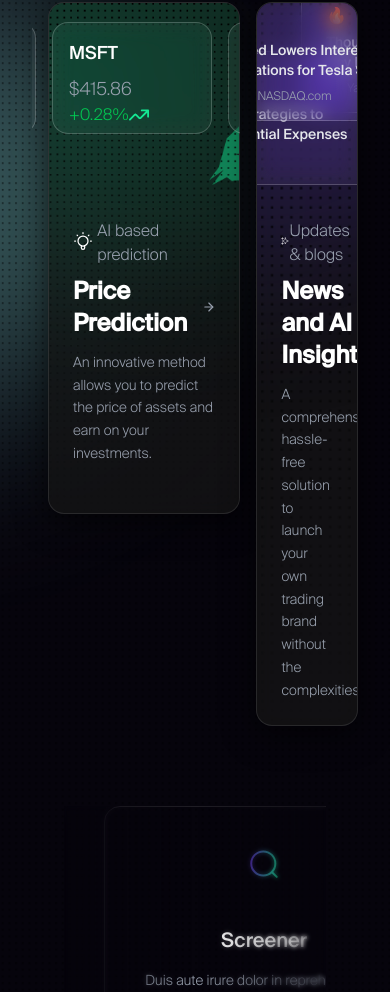
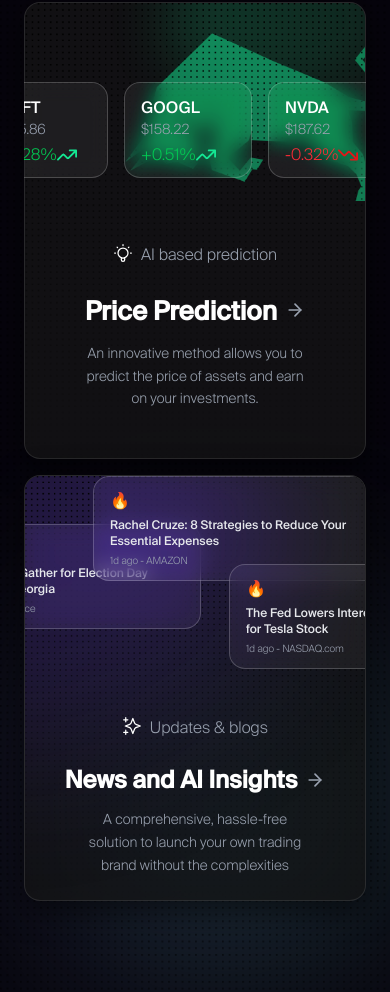
Before and after one commit to annsabbasi/tren, a React (Vite) app: page / in a window 390 px wide. Shown: the part 1624-2616 px from the top of the page. Built offline with nearby package versions, Linux system fonts and the light colour scheme.

Commit message:
first Four pages responsive done

```diff
--- a/src/App.css
+++ b/src/App.css
@@ -133,17 +133,17 @@ h5 {
 
 @media (max-width: 640px) {
   .purple-shadow {
-    filter: blur(100px) saturate(90%);
+    filter: blur(120px) saturate(65%);
   }
 }
 
 .green-circled {
   background: linear-gradient(274.57deg, #0C744A 1.89%, #14E893 98.19%);
-  width: 600px;
-  height: 400px;
+  /* width: 600px; */
+  /* height: 400px; */
   border-radius: 50%;
   opacity: 0.2;
-  filter: blur(80px);
+  /* filter: blur(80px); */
   z-index: -2;
 }
 
--- a/src/pages/Home/components/RevolutionBullCard.tsx
+++ b/src/pages/Home/components/RevolutionBullCard.tsx
@@ -34,10 +34,10 @@ const data: StockData[] = [
 
 // StockCard Component for Marquee Items
 const StockCard = ({ item }: { item: StockData }) => (
-    <div className="glass-card text-white p-4 flex flex-col justify-between rounded-3xl h-28 w-40">
-        <div className="space-y-2">
-            <h5 className="font-medium text-lg">{item.name}</h5>
-            <p className="text-lg font-medium text-gray-400">{item.amount}</p>
+    <div className="glass-card text-white p-4 flex flex-col justify-between rounded-3xl sm:h-28 sm:w-40 w-32 h-24 sm:pt-4 pt-3">
+        <div className="sm:space-y-2 space-y-0 sm:mb-0 mb-1">
+            <h5 className="font-medium sm:text-lg text-base">{item.name}</h5>
+            <p className="sm:text-lg font-medium text-gray-400 text-sm">{item.amount}</p>
         </div>
         <p
             className={`flex items-center font-medium ${item.bonus.startsWith('+') ? 'text-green-500' : 'text-red-500'
@@ -92,42 +92,42 @@ const MarqueeCards = ({
 
 export default function RevolutionBullCard() {
     return (
-        <div className="relative flex items-stretch justify-between gap-4 mx-auto pl-8 pb-20 max-w-6xl">
+        <div className="relative flex items-stretch justify-between gap-4 mx-auto pb-20 max-w-6xl sm:flex-row flex-col sm:pr-0 px-6">
             {/* First Card */}
-            <div className="relative pl-4">
+            <div className="relative sm:pl-4 pl-0">
                 <Card className="relative overflow-hidden glass-dark">
                     <CardHeader className="pb-4">
                         <div className="relative h-28 mb-4">
                             <img
                                 src={greenBull}
                                 alt="bull"
-                                className="w-[400px] h-[230px] object-contain absolute top-3 right-6 -mr-40 -z-3 opacity-50"
+                                className="sm:w-[400px] sm:h-[230px] object-contain absolute sm:top-3 right-6 sm:-mr-40 -z-3 opacity-50 w-64 h-44 -mr-16 top-0"
                             />
                         </div>
                     </CardHeader>
-                    <CardContent className="pt-4 z-10">
-                        <p className="flex items-center text-gray-400 mb-2 text-base">
+                    <CardContent className="pt-4 z-10 sm:text-left text-center">
+                        <p className="flex items-center text-gray-400 mb-2 text-base sm:justify-start justify-center sm:mt-0 mt-6">
                             <span>
                                 <img src={idea} alt="idea" className="size-5 mr-2 mb-1" />
                             </span>
                             AI based prediction
                         </p>
-                        <h3 className="text-2xl font-semibold flex items-center gap-2 mb-3">
+                        <h3 className="sm:text-2xl font-semibold flex items-center gap-2 mb-3 sm:justify-start justify-center text-[26px] sm:mt-0 mt-6">
                             Price Prediction
                             <ArrowRight className="w-5 h-5 text-gray-400" />
                         </h3>
-                        <p className="text-gray-400 text-sm leading-relaxed">
+                        <p className="text-gray-400 text-sm leading-relaxed sm:px-0 px-8">
                             An innovative method allows you to predict the price of assets and earn on your investments.
                         </p>
                     </CardContent>
-                    <div className="green-circled absolute -top-40 -right-60"></div>
+                    <div className="green-circled sm:w-[600px] sm:h-[400px] absolute sm:blur-[80px] sm:-top-40 sm:-right-60 w-60 h-40 -top-16 -right-10 blur-[30px]"></div>
                     <span>
                         <img src={bullBg} alt="" className="absolute top-0 left-0 w-full h-full object-cover" />
                     </span>
                 </Card>
 
                 {/* Marquee Section - Using shadcn marquee */}
-                <div className="absolute top-5 left-0 w-full h-full">
+                <div className="absolute sm:top-5 left-0 w-full h-full top-20">
                     <MarqueeCards
                         items={data}
                         direction="left"
@@ -146,38 +146,37 @@ export default function RevolutionBullCard() {
                         <img
                             src={purpleBull}
                             alt="bull"
-                            className="w-[400px] h-[230px] object-contain absolute top-3 -left-84 -mr-40 -z-3 opacity-50"
+                            className="w-[400px] h-[230px] object-contain absolute top-3 -left-84 -mr-40 -z-3 opacity-50 sm:block hidden"
                         />
-                        <div className="glass-custom absolute -top-12 left-5 py-4 pt-6 px-6 w-66 z-[3]">
+                        <div className="glass-custom absolute sm:-top-12 sm:left-5 sm:py-4 sm:pt-6 sm:px-6 w-66 z-[3] top-6 -left-28 py-3 px-4">
                             <span>🔥</span>
-                            <h5 className="text-gray-200 mt-1 text-sm">Thousands Gather for Election Day Protest in Georgia</h5>
-                            <p className="text-xs text-gray-400 mt-2">1d - Yahoo Finance</p>
+                            <h5 className="text-gray-200 mt-1 sm:text-sm text-xs">Thousands Gather for Election Day Protest in Georgia</h5>
+                            <p className="sm:text-xs text-[10px] text-gray-400 sm:mt-2 mt-1">1d - Yahoo Finance</p>
                         </div>
-                        <div className="glass-custom absolute -top-10 -right-36 py-4 pt-6 px-6 w-72  z-[8]">
+                        <div className="glass-custom absolute sm:-top-10 sm:-right-36 sm:py-4 sm:pt-6 sm:px-6 w-72 z-[8] top-16 -right-44 py-3 px-4">
                             <span>🔥</span>
-                            <h5 className="text-gray-200 mt-1 text-sm">The Fed Lowers Interest Rates: Implications for Tesla Stock</h5>
-                            <p className="text-xs text-gray-400 mt-2">1d ago - NASDAQ.com</p>
+                            <h5 className="text-gray-200 mt-1 sm:text-sm text-xs">The Fed Lowers Interest Rates: Implications for Tesla Stock</h5>
+                            <p className="sm:text-xs text-[10px] text-gray-400 sm:mt-2 mt-1">1d ago - NASDAQ.com</p>
                         </div>
-                        <div className="glass-custom absolute top-6 -right-16 py-4 pt-6 px-6 w-72  z-[3]">
+                        <div className="glass-custom absolute sm:top-6 sm:-right-16 sm:py-4 sm:pt-6 sm:px-6 w-72 z-[3] py-3 px-4 -top-6 -right-10">
                             <span>🔥</span>
-                            <h5 className="text-gray-200 mt-1 text-sm">Rachel Cruze: 8 Strategies to Reduce Your Essential Expenses</h5>
-                            <p className="text-xs text-gray-400 mt-2">1d ago - AMAZON</p>
+                            <h5 className="text-gray-200 mt-1 sm:text-sm text-xs">Rachel Cruze: 8 Strategies to Reduce Your Essential Expenses</h5>
+                            <p className="sm:text-xs text-[10px] text-gray-400 sm:mt-2 mt-1">1d ago - AMAZON</p>
                         </div>
                     </div>
                 </CardHeader>
-                <CardContent className="pt-4 z-10 ">
-                    <p className="flex items-center text-gray-400 mb-2 text-base">
-                        {/* <Lightbulb className="w-4 h-4 text-gray-400 mr-2" /> */}
+                <CardContent className="pt-4 z-10 sm:text-left text-center">
+                    <p className="flex items-center text-gray-400 mb-2 text-base sm:justify-start justify-center sm:mt-0 mt-6">
                         <span>
                             <img src={star0} alt="idea" className="size-5 mr-2 mb-1" />
                         </span>
                         Updates & blogs
                     </p>
-                    <h3 className="text-2xl font-semibold flex items-center gap-2 mb-3">
+                    <h3 className="text-2xl font-semibold flex items-center gap-2 mb-3 sm:justify-start justify-center sm:mt-0 mt-6">
                         News and AI Insights
                         <ArrowRight className="w-5 h-5 text-gray-400" />
                     </h3>
-                    <p className="text-gray-400 text-sm leading-relaxed">
+                    <p className="text-gray-400 text-sm leading-relaxed sm:px-0 px-8">
                         A comprehensive, hassle-free solution to launch your own trading brand without the complexities
                     </p>
                 </CardContent>
@@ -190,13 +189,13 @@ export default function RevolutionBullCard() {
 
             {/* Side Filters Code */}
             <div className="!overflow-hidden myBullBg">
-                <img src={singleBox} alt="box" className="absolute -left-[450px] -top-10 object-contain w-1/2" />
-                <div className="green-shadow -top-10 -left-[450px]"></div>
+                <img src={singleBox} alt="box" className="absolute -left-[450px] -top-10 object-contain w-1/2 sm:block hidden" />
+                <div className="green-shadow -top-10 -left-[450px] sm:block hidden"></div>
             </div>
 
             <div className="">
-                <img src={singleBox} alt="box" className="absolute -right-[380px] top-44 object-contain w-1/2 -z-90" />
-                <div className="purple-shadow top-20 -z-90"></div>
+                <img src={singleBox} alt="box" className="absolute -right-[380px] top-44 object-contain w-1/2 -z-90 sm:block hidden" />
+                <div className="purple-shadow sm:w-[600px] sm:-right-96 sm:h-[450px] sm:top-20 -z-5 w-1/2 h-1/4 bottom-24 right-20"></div>
             </div>
         </div>
     );
--- a/src/pages/Home/components/RevolutionPage.tsx
+++ b/src/pages/Home/components/RevolutionPage.tsx
@@ -11,7 +11,7 @@ import arrowUp from '../../../assets/Home/arrow-up.svg';
 
 export default function RevolutionPage() {
     return (
-        <div className="relative pt-40 sm:pt-24 pb-5 mx-auto px-4 sm:px-6 max-w-6xl">
+        <div className="relative pt-40 sm:pt-24 pb-5 mx-auto px-5 sm:px-6 max-w-6xl">
             <h1 className="mx-auto max-w-3xl text-center text-balance text-4xl md:text-5xl font-light sm:pb-16 pb-8">Revolutionizing the Investment worldwide</h1>
 
             <div className="">
--- a/src/pages/Home/components/RevolutionSlider.tsx
+++ b/src/pages/Home/components/RevolutionSlider.tsx
@@ -4,6 +4,14 @@ import {
     MarqueeContent,
     MarqueeItem,
 } from '@/components/ui/shadcn-io/marquee';
+import {
+    Carousel,
+    CarouselContent,
+    CarouselItem,
+    type CarouselApi,
+} from "@/components/ui/carousel";
+import { cn } from "@/lib/utils";
+import * as React from "react";
 
 import Icon1 from '../../../assets/Home/revolution-carousel-icon1.svg';
 import Icon2 from '../../../assets/Home/revolution-carousel-icon2.svg';
@@ -34,8 +42,8 @@ const cards = [
 ];
 
 // Card Component for Marquee Items
-const FeatureCard = ({ card }: { card: typeof cards[0] }) => (
-    <Card className="!w-80 bg-gradient-to-b rounded-2xl text-center text-white flex-shrink-0 mx-3">
+const FeatureCard = ({ card, className = "" }: { card: typeof cards[0]; className?: string }) => (
+    <Card className={cn("!w-80 bg-gradient-to-b rounded-2xl text-center text-white flex-shrink-0 mx-3", className)}>
         <CardContent className="p-6 flex flex-col items-center justify-center space-y-4 pt-1 gap-4">
             <div className="p-3"> <img src={card.icon} alt="icon" /> </div>
             <div>
@@ -104,14 +112,153 @@ const FeatureMarquee = ({
     );
 };
 
+// Mobile Carousel Component
+interface FeatureCarouselProps {
+    items: typeof cards;
+    className?: string;
+}
+
+// Mobile Carousel Component
+interface FeatureCarouselProps {
+    items: typeof cards;
+    className?: string;
+}
+
+const FeatureCarousel = ({
+    items,
+    className,
+}: FeatureCarouselProps) => {
+    const [api, setApi] = React.useState<CarouselApi>();
+    const [current, setCurrent] = React.useState(0);
+
+    React.useEffect(() => {
+        if (!api) return;
+
+        const update = () => {
+            setCurrent(api.selectedScrollSnap());
+        };
+
+        update();
+        api.on("select", update);
+
+        // Auto-play with 3 second interval
+        const autoplay = setInterval(() => {
+            api.scrollNext();
+        }, 4000);
+
+        return () => clearInterval(autoplay);
+    }, [api]);
+
+    // Function to calculate dot style based on position relative to active dot
+    const getDotStyle = (index: number) => {
+        const distanceFromActive = Math.abs(index - current);
+
+        // Active dot: largest size, full opacity
+        if (distanceFromActive === 0) {
+            return {
+                width: "1rem", // 16px - largest
+                height: "0.5rem", // 8px
+                opacity: 1
+            };
+        }
+        // Immediate neighbors (1 away): medium size, high opacity
+        if (distanceFromActive === 1 || distanceFromActive === (items.length - 1)) {
+            return {
+                width: "0.6rem", // 12px - medium
+                height: "0.6rem", // 6px
+                opacity: 0.8
+            };
+        }
+        // Next neighbors (2 away): small size, medium opacity
+        if (distanceFromActive === 2 || distanceFromActive === (items.length - 2)) {
+            return {
+                width: "0.4rem", // 8px - small
+                height: "0.4rem", // 4px
+                opacity: 0.5
+            };
+        }
+        // Farthest dots: smallest size, low opacity
+        return {
+            width: "0.4rem", // 6px - smallest
+            height: "0.4rem", // 3px
+            opacity: 0.3
+        };
+    };
+
+    return (
+        <div className={`relative w-full ${className}`}>
+            <Carousel
+                setApi={setApi}
+                className="w-full"
+                opts={{
+                    align: "center",
+                    loop: true,
+                }}
+            >
+                {/* Remove negative margins and adjust padding */}
+                <CarouselContent className="-ml-10 mr-0 ">
+                    {items.map((card, index) => (
+                        <CarouselItem
+                            key={index}
+                            // Use basis-3/4 (75%) instead of 4/5 (80%) to show more of adjacent slides
+                            className="pl-2 pr-2 basis-3/4 sm:basis-2/5"
+                        >
+                            <div className={cn(
+                                "transition-all duration-300 transform",
+                                current === index
+                                    ? "scale-100 opacity-100"
+                                    : "scale-90 opacity-70"
+                            )}>
+                                <FeatureCard card={card} />
+                            </div>
+                        </CarouselItem>
+                    ))}
+                </CarouselContent>
+            </Carousel>
+
+            {/* Pagination Dots - Same style as OurInvestorCard */}
+            <div className="mt-8 flex justify-center">
+                <div className="flex items-center gap-3 px-6 py-3 bg-black/80 border border-gray-700/40 rounded-full">
+                    {items.map((_, i) => {
+                        const dotStyle = getDotStyle(i);
+                        return (
+                            <button
+                                key={i}
+                                onClick={() => api?.scrollTo(i)}
+                                className={cn(
+                                    "transition-all duration-300 rounded-full bg-gray-600 hover:bg-gray-400",
+                                    current === i && "bg-white"
+                                )}
+                                style={{
+                                    width: dotStyle.width,
+                                    height: dotStyle.height,
+                                    opacity: dotStyle.opacity
+                                }}
+                            />
+                        );
+                    })}
+                </div>
+            </div>
+        </div>
+    );
+};
+
 export default function RevolutionSlider() {
     return (
-        <div className="relative overflow-hidden w-full bg-transparent pb-10 px-16 max-w-6xl mx-auto">
-            <FeatureMarquee
-                items={cards}
-                direction="left"
-                pauseOnHover={true}
-            />
+        <div className="relative overflow-visible w-full bg-transparent pb-10 px-4 sm:px-8 lg:px-16 max-w-6xl mx-auto">
+            {/* Desktop - Marquee */}
+            <div className="hidden lg:block">
+                <FeatureMarquee
+                    items={cards}
+                    direction="left"
+                    pauseOnHover={true}
+                />
+            </div>
+
+            {/* Mobile - Carousel with Partial Slides Visible */}
+            <div className="block lg:hidden overflow-visible">
+                <FeatureCarousel items={cards} />
+            </div>
         </div>
     );
 }
```
Also changed, not shown: src/pages/Home/components/OurInvestorCard.tsx (+51 -7 lines).
